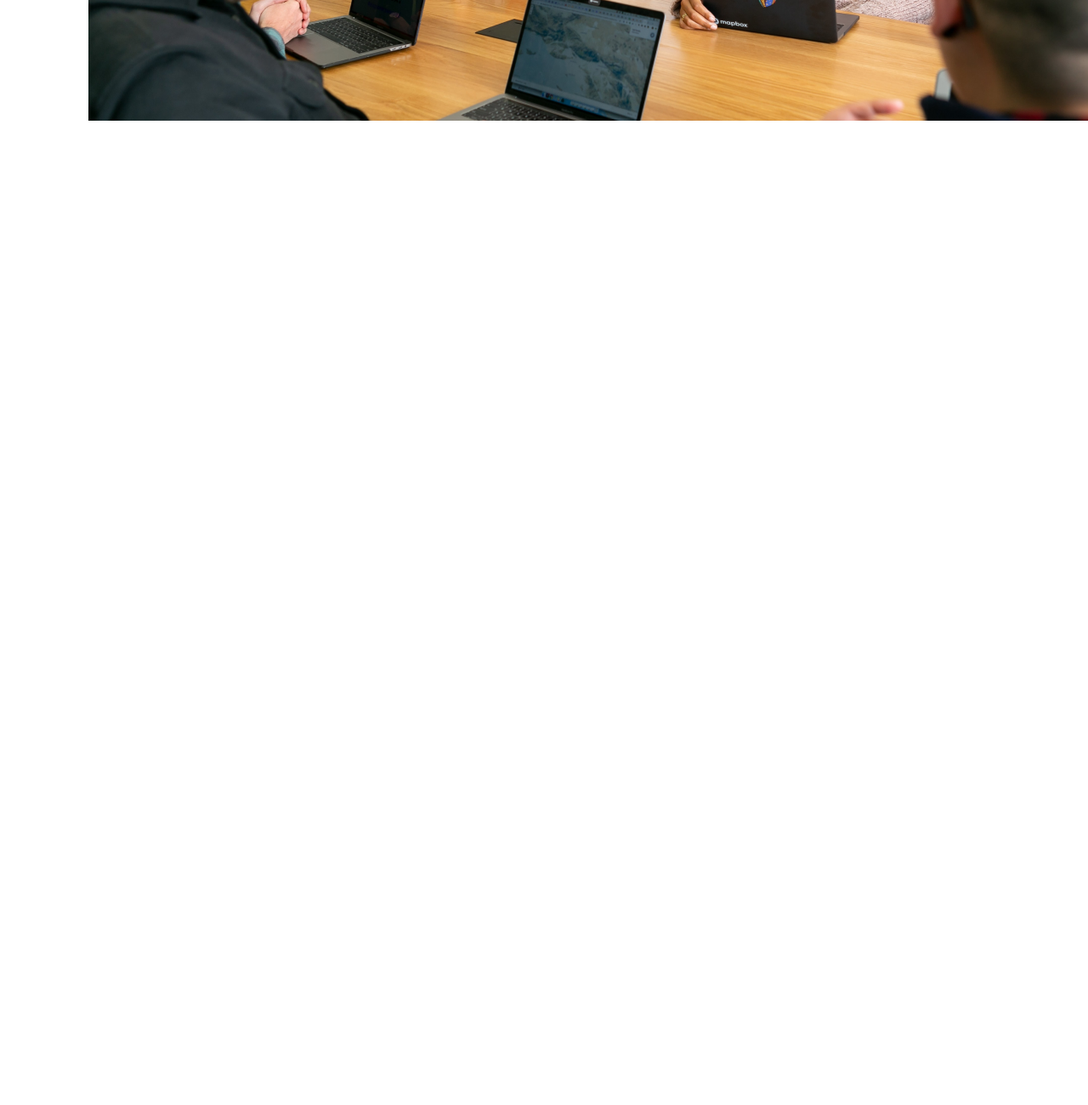
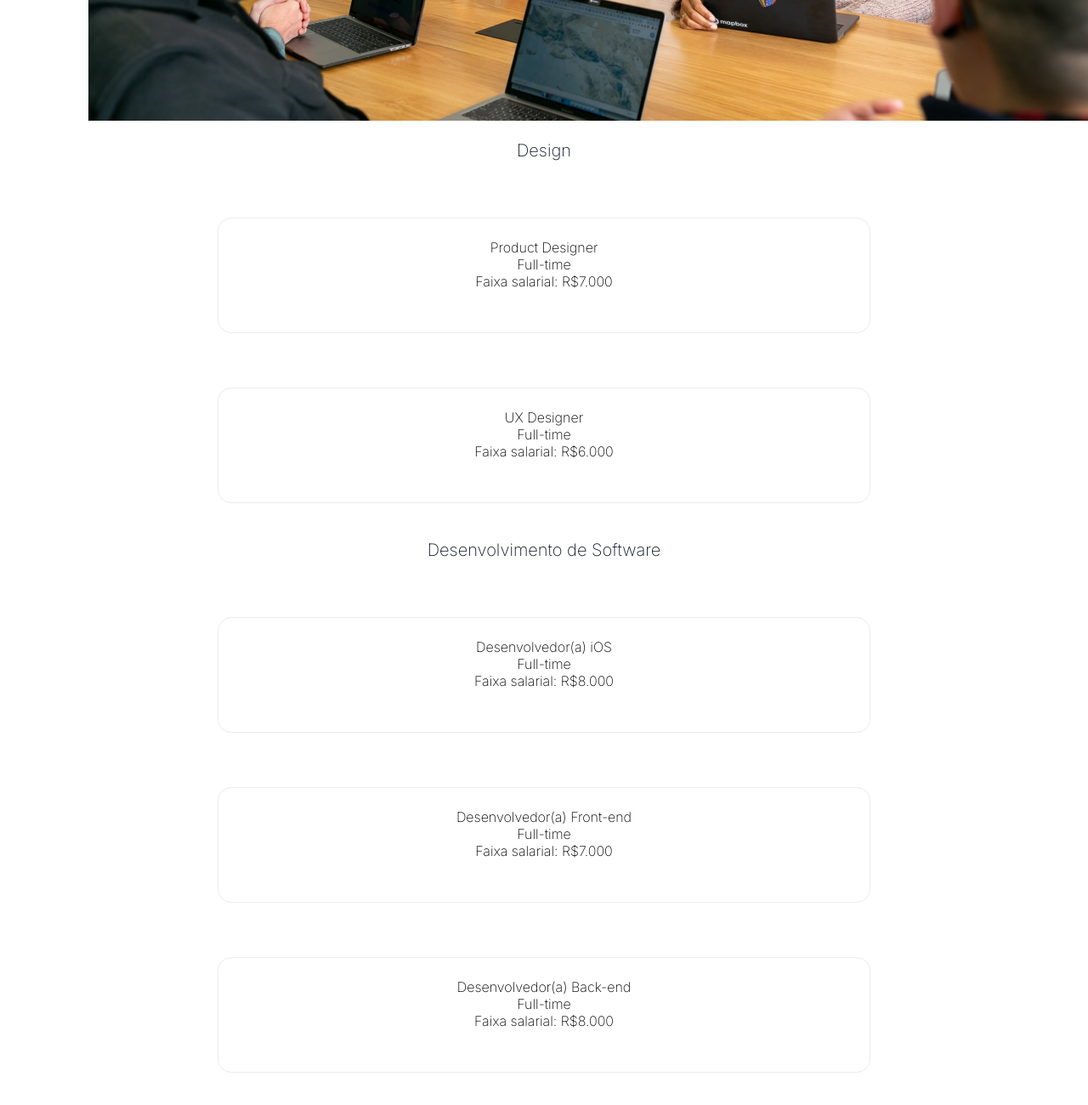
Before and after one commit to NovaisLary/-7DaysOfCode, a plain HTML site: page index.html in a window 1280 px wide. Shown: the part 1290-2590 px from the top of the page at 85% size. Before the commit the page ends 1536 px from the top, so only its background shows below. Drawn offline with Linux system fonts and the light colour scheme.

Commit message:
#7DaysOfCode - HTML e CSS 5/7: Seção de vagas

```diff
--- a/index.html
+++ b/index.html
@@ -70,10 +70,47 @@
          </div>
           <img src="imagens/vagas.png">
 
-        <div class="vagas_principal">
-        </div>
 
-      </section>
-
-	</body>
+          <div class="vagas_principal">
+                    <div class="vagas_area">
+                        <h2>Design</h2>
+                        <div class="vagas_vaga">
+                            <p class="vagas_titulo">Product Designer</p>
+                            <p class="vagas_periodo">Full-time</p>
+                            <p class="vagas_salario">Faixa salarial: R$7.000</p>
+                        </div>
+                        <div class="vagas_vaga">
+                            <p class="vagas_titulo">UX Designer</p>
+                            <p class="vagas_periodo">Full-time</p>
+                            <p class="vagas_salario">Faixa salarial: R$6.000</p>
+                        </div>
+                    </div>
+                    <div class="vagas_area">
+                        <h2>
+                            Desenvolvimento de Software
+                        </h2>
+                        <div class="vagas_vaga">
+                            <p class="vagas_titulo">Desenvolvedor(a) iOS</p>
+                            <p class="vagas_periodo">Full-time</p>
+                            <p class="vagas_salario">Faixa salarial: R$8.000</p>
+                        </div>
+                        <div class="vagas_vaga">
+                            <p class="vagas_titulo">
+                                Desenvolvedor(a) Front-end
+                            </p>
+                            <p class="vagas_periodo">Full-time</p>
+                            <p class="vagas_salario">Faixa salarial: R$7.000</p>
+                        </div>
+                        <div class="vagas_vaga">
+                            <p class="vagas_titulo">
+                                Desenvolvedor(a) Back-end
+                            </p>
+                            <p class="vagas_periodo">Full-time</p>
+                            <p class="vagas_salario">Faixa salarial: R$8.000</p>
+                        </div>
+                    </div>
+                </div>
+            </section>
+        </main>
+    </body>
 </html>
--- a/style.css
+++ b/style.css
@@ -177,3 +177,32 @@ button#cadastrar {
    display: block;
     margin: auto;
 }
+
+
+.vagas_area {
+  display: flex;
+flex-direction: column;
+align-items: center;
+padding: 20px 32px;
+gap: 64px;
+}
+
+h2 {
+
+  font-weight:500;
+  font-size: 20px;
+  line-height: 30px;
+   color: #101828;
+  align-items: center;
+}
+
+.vagas_vaga {
+  display: flex;
+  flex-direction: column;
+  align-items: center;
+  padding: 24px 24px 28px;
+  width: 768px;
+  height: 136px;
+  border: 1px solid #EAECF0;
+  border-radius: 16px;
+}
```
